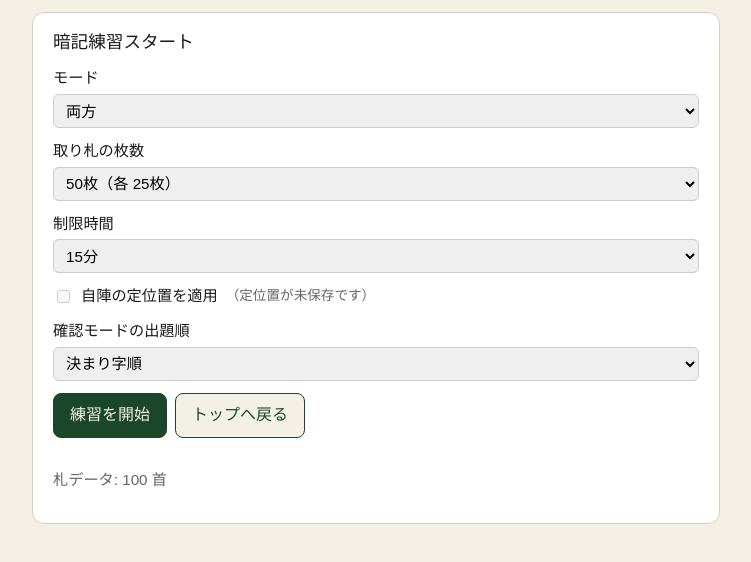
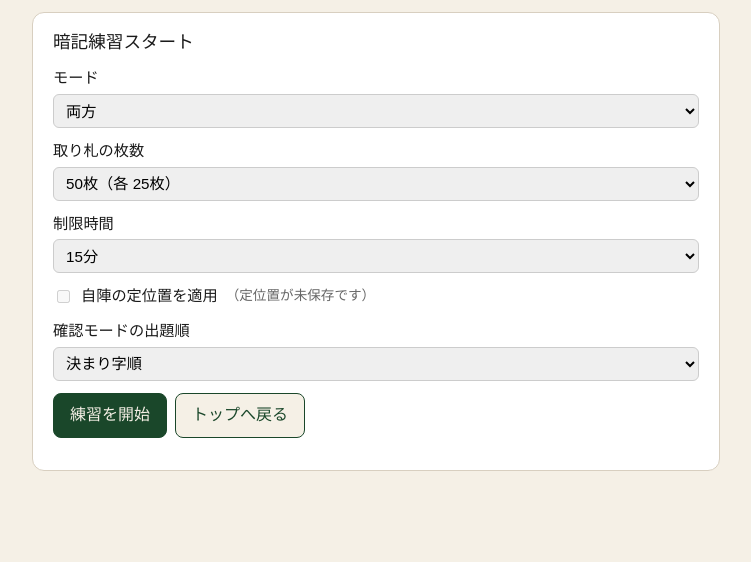
Before and after one commit to kg9n3n8y/anki_practice, a React (Vite) app: page /practice/start in a window 1280 px wide. Shown: the top 562 px of the page, without its empty margins (264-1015 px from the left). Built offline with nearby package versions, Linux system fonts and the light colour scheme.

Commit message:
不要な札データ表示を削除しました。

```diff
--- a/src/pages/PracticeStartPage.tsx
+++ b/src/pages/PracticeStartPage.tsx
@@ -1,6 +1,5 @@
 import { useEffect, useMemo, useState } from "react";
 import { Link, useNavigate } from "react-router-dom";
-import { fudalist } from "../data/fudalist";
 import {
   DEFAULT_PRACTICE_SETTINGS,
   cardCountOptions,
@@ -144,7 +143,6 @@ export function PracticeStartPage() {
           </Link>
         </div>
       </form>
-      <p className="app-placeholder">札データ: {fudalist.length} 首</p>
     </section>
   );
 }
```
